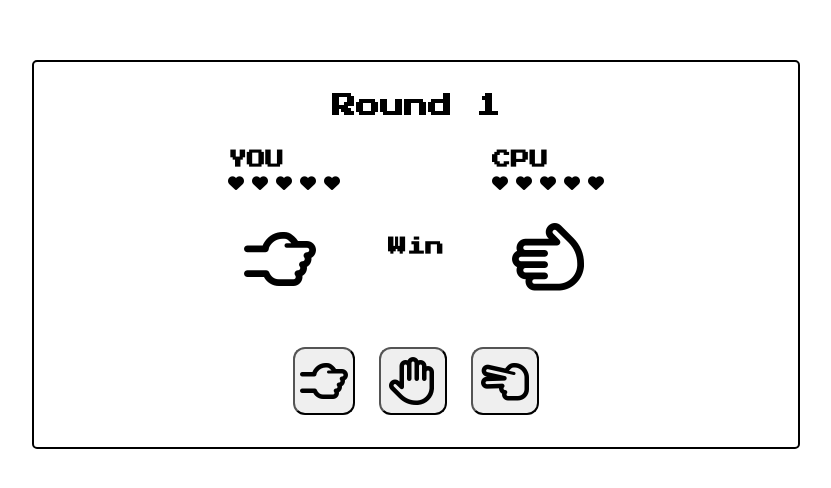
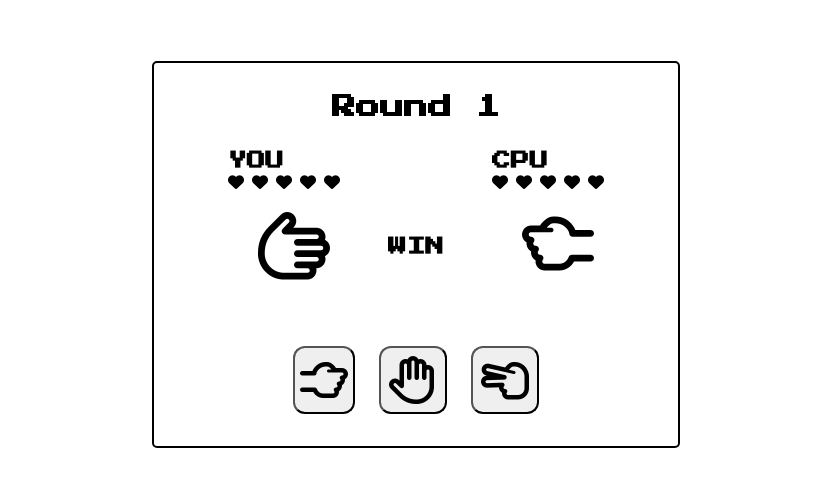
Before and after one commit to djaspir/rock-paper-scissors, a plain HTML site: page index.html in a window 1280 px wide. Shown: the part 106-594 px from the top of the page, without its empty margins (224-1055 px from the left). Drawn offline with Linux system fonts and the light colour scheme.

Commit message:
Add dynamic Game Screen

```diff
--- a/css/style.css
+++ b/css/style.css
@@ -10,6 +10,12 @@
 body {
     height: 90vh;
     font-family: 'Press Start 2P', cursive;
+    opacity: 0;
+    transition: opacity 1s ease;
+}
+
+.loaded {
+    opacity: 1;
 }
 
 .game-content,
@@ -75,7 +81,7 @@ body {
     align-items: center;
     margin: 30% auto;
     padding: 0;
-    width: 768px;
+    width: 528px;
     height: 30%;
     background-color: #fefefe;
     border: 1px solid #888;
@@ -104,7 +110,8 @@ body {
     flex-direction: column;
     border: 2px solid black;
     border-radius: 5px;
-    width: 768px;
+    width: 528px;
+    display: block;
 }
 
 .health-bar {
@@ -120,6 +127,7 @@ body {
 }
 
 .game-content {
+
     gap: 48px;
     margin-bottom: 52px;
 }
@@ -141,6 +149,12 @@ body {
     padding: 8px;
     cursor: pointer;
     border-radius: 12px;
+
+}
+
+.user-choice button:hover {
+    transform: scale(1.2);
+    transition: all .07s ease;
 }
 
 /* Icons */
@@ -160,10 +174,27 @@ body {
 
 .cpu-icon {
     font-size: 72px;
-    transform: rotate(270deg) scaleX(-1);
     margin-left: 20px;
 }
 
 .rotate {
     transform: rotate(90deg);
 }
+
+.cpu-rotate-rock,
+.cpu-rotate-paper {
+    transform: rotate(270deg) scaleX(-1);
+}
+
+.user-scissors {
+    transform: rotate(360deg) scaleX(-1);
+}
+
+/* Hand Slideshow */
+.slideshow .slide {
+    display: none;
+}
+
+.slideshow .slide.active {
+    display: block;
+}
--- a/index.html
+++ b/index.html
@@ -32,31 +32,29 @@
 
     <!-- The Game Screen -->
     <div class="game-container">
-        <h2 class="round">Round 1</h2>
+        <h2 class="round">Round </h2>
         <!-- The game content -->
         <div class="game-content">
             <div class="user">
                 <h3 class="game-header">YOU</h3>
-                <ul class="health-bar">
-                    <li><i class="fa-solid fa-heart"></i></li>
-                    <li><i class="fa-solid fa-heart"></i></li>
-                    <li><i class="fa-solid fa-heart"></i></li>
-                    <li><i class="fa-solid fa-heart"></i></li>
-                    <li><i class="fa-solid fa-heart"></i></li>
+                <ul id="user-health" class="health-bar">
                 </ul>
-                <i class="fa-regular fa-hand-back-fist user-icon"></i>
+                <div id="slide-user" class="slideshow">
+                    <i class="fa-regular slide fa-hand-back-fist user-icon"></i>
+                    <i class="fa-regular slide fa-hand user-icon"></i>
+                    <i class="fa-regular slide fa-hand-scissors user-icon user-scissors"></i>
+                </div>
             </div>
-            <h3 class="decider">Win</h2>
+            <h3 class="decider">VS</h2>
                 <div class="cpu">
                     <h3 class="game-header">CPU</h3>
-                    <ul class="health-bar">
-                        <li><i class="fa-solid fa-heart"></i></li>
-                        <li><i class="fa-solid fa-heart"></i></li>
-                        <li><i class="fa-solid fa-heart"></i></li>
-                        <li><i class="fa-solid fa-heart"></i></li>
-                        <li><i class="fa-solid fa-heart"></i></li>
+                    <ul id="cpu-health" class="health-bar">
                     </ul>
-                    <i class="fa-regular fa-hand lrg-icon cpu-icon"></i>
+                    <div id="slide-cpu" class="slideshow">
+                        <i class="fa-regular slide fa-hand-back-fist cpu-icon cpu-rotate-rock"></i>
+                        <i class="fa-regular slide fa-hand-scissors cpu-icon"></i>
+                        <i class="fa-regular slide fa-hand cpu-icon cpu-rotate-paper"></i>
+                    </div>
                 </div>
         </div>
         <!-- User Button Choice -->
--- a/js/main.js
+++ b/js/main.js
@@ -2,20 +2,74 @@
 const modal = document.querySelector("#myModal")
 // Get the button that opens the modal
 const btn = document.querySelector(".btn-play")
+// Get Game Container
+const gameContainer = document.querySelector(".game-container")
+// User Slide Show
+const slideShowUser = document.querySelectorAll("#slide-user")
+// CPU Slide Show
+const slideShowCpu = document.querySelectorAll("#slide-cpu")
+// Get User ul
+const userHealthItems = document.querySelector("#user-health")
+// Get Cpu ul
+const cpuHealthItems = document.querySelector("#cpu-health")
+// Get Round h3
+const roundLabel = document.querySelector(".round");
+// Get decider h3
+const deciderLabel = document.querySelector(".decider")
 
-// When the user clicks on the button, open the modal
+// Set User Health
+let userHealth = 5;
+// Set Cpu Health
+let cpuHealth = 5;
+// Set Game Round
+let round = 1;
+// Transition Effect on Page Refresh
+document.body.onload = () => {
+    document.body.classList.add('loaded')
+}
+// When the user clicks on the button go to Game Screen
 btn.onclick = function () {
     modal.style.display = "none";
+    gameContainer.style.display = "block";
 }
+// Slide Show Function
+const initSlideShow = (slideshow) => {
+    const slides = document.querySelectorAll(`#${slideshow.id} .slide`)
+    let index = 0;
+    const time = 1000;
 
-// When the user clicks on <span> (x), close the modal
-span.onclick = function () {
-    modal.style.display = "none";
+    slides[index].classList.add('active');
+    setInterval(() => {
+        slides[index].classList.remove('active');
+        index = getRandomNumber();
+        slides[index].classList.add('active');
+    }, time);
 }
-
-// When the user clicks anywhere outside of the modal, close it
-window.onclick = function (event) {
-    if (event.target === modal) {
-        modal.style.display = "none";
+// Set User Health
+const setUserHealth = () => {
+    for (let i = 0; i < userHealth; i++) {
+        userHealthItems.innerHTML += `<i class="fa-solid fa-heart"></i>`;
     }
 }
+// Set CPU Health
+const setCpuHealth = () => {
+    for (let i = 0; i < cpuHealth; i++) {
+        cpuHealthItems.innerHTML += `<i class="fa-solid fa-heart"></i>`;
+    }
+}
+// Get Random Number 1 - 3
+const getRandomNumber = () => Math.floor(Math.random() * 3);
+// Set Round
+const setRound = () => roundLabel.textContent = `Round ${round}`
+// Set Decider
+const setDecider = () => deciderLabel.textContent = "WIN"
+
+
+setDecider()
+setRound()
+setUserHealth()
+setCpuHealth()
+
+// Run Slide Show
+slideShowUser.forEach(initSlideShow);
+slideShowCpu.forEach(initSlideShow);
```
